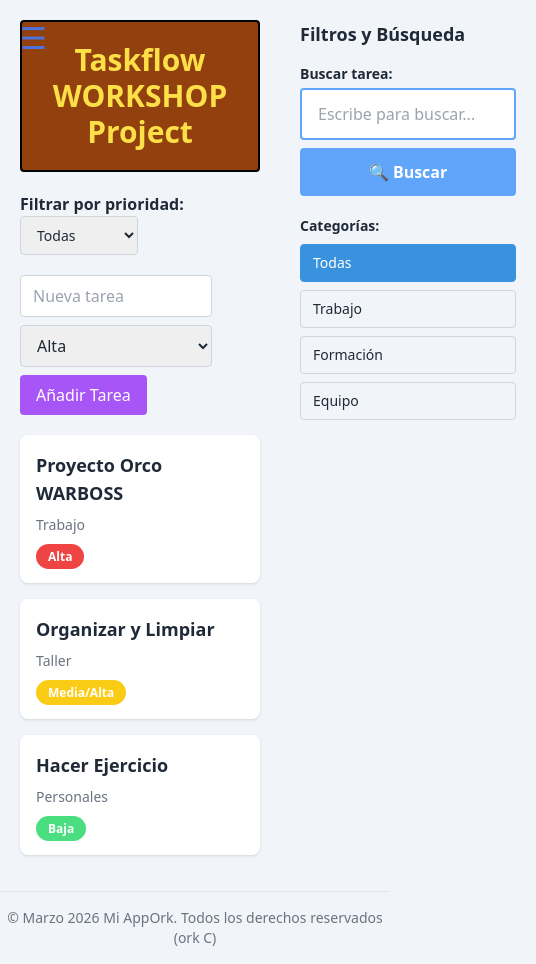
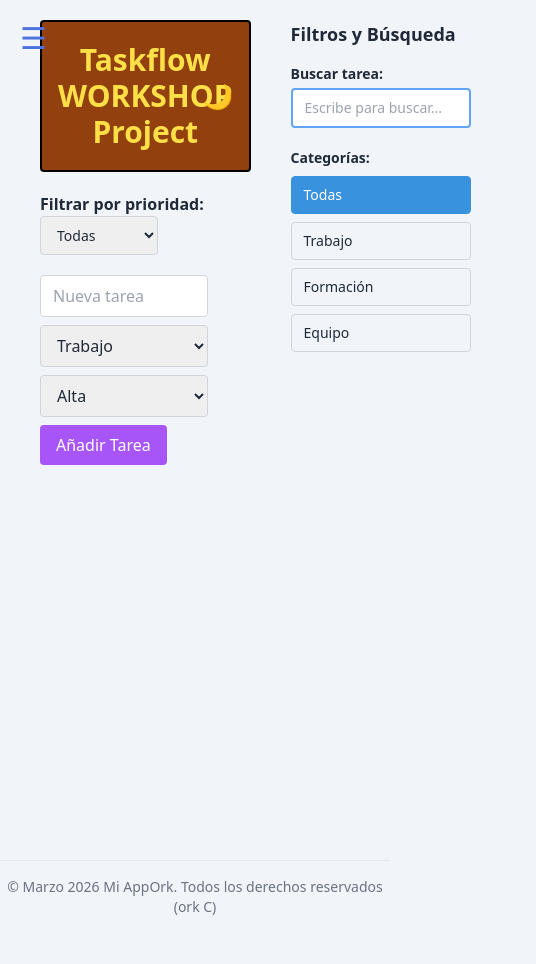
Before and after one commit to JOSU0131/taskflow2, a plain HTML site: page index.html in a window 390 px wide. Shown: the whole page, 536 px wide, since content can reach past the window. After the commit the page ends 933 px from the top, so only its background shows below. Drawn offline with nearby package versions, Linux system fonts and the light colour scheme.

Commit message:
fix: sync index.html IDs with Script2.js, add dark mode toggle

```diff
--- a/index.html
+++ b/index.html
@@ -12,7 +12,6 @@
           colors: {
             sidebar: '#4E73DF',
             sidebarDark: '#3A5BA0',
-            headerBg: '#8B4513',
           }
         }
       }
@@ -20,18 +19,39 @@
   </script>
   <style>
     /* Sidebar transition */
-    .sidebar { transition: width 0.5s; }
+    .sidebar { transition: width 0.5s; overflow: hidden; }
+    .sidebar.active { width: 200px !important; }
+    .task { transition: transform 0.3s ease; }
     .task:hover { transform: scale(1.05); }
-    .task { transition: transform 0.3s ease; }
-    .filter-btn.active { background-color: #3892dd; color: white; border-color: #3892dd; }
+    .filter-btn.active { background-color: #3892dd !important; color: white !important; border-color: #3892dd !important; }
 
-    /* Dark mode overrides */
+    /* Dark mode */
     .dark-mode { background-color: #1a1a1a; color: #f1f1f1; }
-    .dark-mode header { background-color: #333; color: #FFD700; }
+    .dark-mode header { background-color: #333 !important; color: #FFD700 !important; }
     .dark-mode .task { background-color: #111827; color: #e5e7eb; }
-    .dark-mode .add-task input,
-    .dark-mode .add-task select { background-color: #111827; color: #e5e7eb; border-color: #4b5563; }
-    .dark-mode .add-task button { background-color: #4f46e5; color: #e5e7eb; }
+    .dark-mode input, .dark-mode select {
+      background-color: #111827; color: #e5e7eb; border-color: #4b5563;
+    }
+
+    /* Task items rendered by JS */
+    .task-item {
+      display: flex; align-items: center; gap: 10px;
+      background: white; border-radius: 8px; padding: 12px 15px;
+      margin-bottom: 8px; box-shadow: 0 2px 5px rgba(0,0,0,0.1);
+      list-style: none;
+    }
+    .task-title { flex: 1; font-weight: 600; }
+    .task-category { font-size: 0.8em; color: #888; }
+    .task-badge { padding: 3px 10px; border-radius: 20px; color: white; font-size: 0.75em; font-weight: bold; }
+    .badge-high { background-color: #e74c3c; }
+    .badge-medium { background-color: #f1c40f; }
+    .badge-low { background-color: #2ecc71; }
+    .delete-btn {
+      background-color: #e74c3c; color: white; border: none;
+      border-radius: 50%; width: 25px; height: 25px;
+      cursor: pointer; font-weight: bold; opacity: 0.7;
+    }
+    .delete-btn:hover { opacity: 1; }
   </style>
 </head>
 
@@ -39,45 +59,50 @@
 
 <div class="flex flex-row min-h-screen relative">
 
-    <!-- ── MENU TOGGLE ─────────────────────────────── -->
+  <!-- ── MENU TOGGLE ───────────────────────────────── -->
   <div class="absolute top-5 left-5 cursor-pointer z-50" id="menuToggle">
-      <span class="text-3xl text-sidebar">&#9776;</span>
+    <span class="text-3xl" style="color:#4E73DF">&#9776;</span>
   </div>
 
-    <!-- ── SIDEBAR ─────────────────────────────────── -->
-    <nav class="sidebar w-0 overflow-hidden bg-sidebar text-white fixed top-0 left-0 h-full pt-5 shadow-md z-40" id="sidebar">
+  <!-- ── SIDEBAR ───────────────────────────────────── -->
+  <nav class="sidebar w-0 bg-blue-600 text-white fixed top-0 left-0 h-full pt-5 shadow-md z-40" id="sidebar">
     <button class="absolute top-2 right-2 text-3xl text-white bg-transparent border-none cursor-pointer" id="closeMenu">×</button>
-      <ul class="list-none p-0 mt-8">
-        <li class="py-4 px-3 text-center border-b border-sidebarDark hover:bg-sidebarDark">
+    <ul class="list-none p-0 mt-10">
+      <li class="py-4 px-3 text-center border-b border-blue-800 hover:bg-blue-800">
         <a href="#" class="no-underline text-white text-lg" onclick="showSection('taskSection')">📝 Tareas</a>
       </li>
-        <li class="py-4 px-3 text-center border-b border-sidebarDark hover:bg-sidebarDark">
+      <li class="py-4 px-3 text-center border-b border-blue-800 hover:bg-blue-800">
         <a href="#" class="no-underline text-white text-lg" onclick="showSection('calendarSection')">📅 Calendario</a>
       </li>
-        <li class="py-4 px-3 text-center border-b border-sidebarDark hover:bg-sidebarDark">
+      <li class="py-4 px-3 text-center border-b border-blue-800 hover:bg-blue-800">
         <a href="#" class="no-underline text-white text-lg" onclick="showSection('notesSection')">🗒️ Notas</a>
       </li>
-        <li class="py-4 px-3 text-center border-b border-sidebarDark hover:bg-sidebarDark">
+      <li class="py-4 px-3 text-center border-b border-blue-800 hover:bg-blue-800">
         <a href="#" class="no-underline text-white text-lg">⚙️ Configuración</a>
       </li>
     </ul>
   </nav>
 
-    <!-- ── MAIN CONTENT ────────────────────────────── -->
-    <div class="ml-0 md:ml-56 p-5 w-full transition-all duration-300" id="mainContent">
+  <!-- ── MAIN CONTENT ──────────────────────────────── -->
+  <div class="p-5 w-full" style="margin-left: 20px;" id="mainContent">
 
-      <!-- Header -->
-      <header class="bg-amber-800 text-yellow-300 text-center text-3xl font-bold py-5 px-4 border-2 border-black mb-5 rounded">
+    <!-- Header with dark mode toggle -->
+    <header class="bg-amber-800 text-yellow-300 text-center text-3xl font-bold py-5 px-4 border-2 border-black mb-5 rounded relative">
       Taskflow WORKSHOP Project
+      <!-- ✅ FIX 1: Dark mode button with correct id for Script2.js -->
+      <button id="darkModeToggle"
+        class="absolute right-4 top-1/2 -translate-y-1/2 text-2xl bg-transparent border-none cursor-pointer">
+        🌙
+      </button>
     </header>
 
     <main>
 
-        <!-- ── FILTER BY PRIORITY ──────────────────── -->
-        <section id="taskFilterSection" class="mb-5">
+      <!-- ── FILTER BY PRIORITY ────────────────────── -->
+      <section class="mb-5">
         <label for="taskFilter" class="font-bold mr-2">Filtrar por prioridad:</label>
         <select id="taskFilter" onchange="filterTasks()"
-            class="border border-gray-300 rounded px-3 py-2 text-sm focus:outline-none focus:border-blue-400">
+          class="border border-gray-300 rounded px-3 py-2 text-sm focus:outline-none">
           <option value="all">Todas</option>
           <option value="Alta">Alta</option>
           <option value="Media/Alta">Media/Alta</option>
@@ -85,53 +110,45 @@
         </select>
       </section>
 
-        <!-- ── TASK SECTION ────────────────────────── -->
+      <!-- ── TASK SECTION ──────────────────────────── -->
       <section id="taskSection">
 
-          <!-- Add task form (single, unified — BUG FIX: removed duplicate form) -->
-          <div class="add-task flex flex-col items-start mb-5 gap-2">
-            <input type="text" id="taskTitle" placeholder="Nueva tarea"
+        <!-- ✅ FIX 2: form id and input ids now match Script2.js exactly -->
+        <form id="taskForm" class="flex flex-col items-start mb-5 gap-2">
+          <input type="text" id="newTaskTitle" placeholder="Nueva tarea" required
             class="w-4/5 px-3 py-2 border border-gray-300 rounded focus:outline-none focus:border-blue-400" />
-            <select id="taskPriority"
+          <select id="newTaskCategory"
+            class="w-4/5 px-3 py-2 border border-gray-300 rounded focus:outline-none focus:border-blue-400">
+            <option value="Trabajo">Trabajo</option>
+            <option value="Formación">Formación</option>
+            <option value="Equipo">Equipo</option>
+            <option value="Personal">Personal</option>
+          </select>
+          <select id="newTaskPriority"
             class="w-4/5 px-3 py-2 border border-gray-300 rounded focus:outline-none focus:border-blue-400">
             <option value="Alta">Alta</option>
-              <option value="Media/Alta">Media/Alta</option>
+            <option value="Media">Media</option>
             <option value="Baja">Baja</option>
           </select>
-            <button onclick="addTask()"
+          <button type="submit"
             class="px-4 py-2 bg-purple-500 hover:bg-purple-600 text-white rounded cursor-pointer transition-colors duration-300">
             Añadir Tarea
           </button>
-          </div>
+        </form>
 
-          <!-- Task list (single id — BUG FIX: removed duplicate taskList ids) -->
-          <div class="task-list flex flex-wrap gap-4" id="taskList">
-            <div class="task bg-white rounded-lg p-4 w-60 shadow" data-priority="Alta">
-              <h3 class="text-lg font-semibold mb-2">Proyecto Orco WARBOSS</h3>
-              <p class="task-category text-sm text-gray-500 mb-2">Trabajo</p>
-              <span class="badge bg-red-500 text-white text-xs font-bold px-3 py-1 rounded-full">Alta</span>
-            </div>
-            <div class="task bg-white rounded-lg p-4 w-60 shadow" data-priority="Media/Alta">
-              <h3 class="text-lg font-semibold mb-2">Organizar y Limpiar</h3>
-              <p class="task-category text-sm text-gray-500 mb-2">Taller</p>
-              <span class="badge bg-yellow-400 text-white text-xs font-bold px-3 py-1 rounded-full">Media/Alta</span>
-            </div>
-            <div class="task bg-white rounded-lg p-4 w-60 shadow" data-priority="Baja">
-              <h3 class="text-lg font-semibold mb-2">Hacer Ejercicio</h3>
-              <p class="task-category text-sm text-gray-500 mb-2">Personales</p>
-              <span class="badge bg-green-400 text-white text-xs font-bold px-3 py-1 rounded-full">Baja</span>
-            </div>
-          </div>
+        <!-- ✅ FIX 3: single taskList id — JS renders tasks here as <li> elements -->
+        <ul id="taskList" class="p-0 m-0"></ul>
+
       </section>
 
-        <!-- ── CALENDAR ────────────────────────────── -->
-        <section id="calendarSection" class="hidden mt-5">
+      <!-- ── CALENDAR ──────────────────────────────── -->
+      <section id="calendarSection" style="display:none;" class="mt-5">
         <h2 class="text-xl font-bold mb-3">Calendario</h2>
         <div id="calendar"></div>
       </section>
 
-        <!-- ── NOTES ──────────────────────────────── -->
-        <section id="notesSection" class="hidden mt-5">
+      <!-- ── NOTES ────────────────────────────────── -->
+      <section id="notesSection" style="display:none;" class="mt-5">
         <h2 class="text-xl font-bold mb-3">Mis Notas</h2>
         <textarea id="notes" placeholder="Escribe tus notas aquí..."
           class="w-full h-48 p-4 border border-gray-300 rounded text-base resize-none focus:outline-none focus:border-blue-400"></textarea>
@@ -140,32 +157,28 @@
     </main>
   </div>
 
-    <!-- ── FILTERS & SEARCH PANEL ──────────────────── -->
-    <div class="p-5 w-64 shrink-0">
+  <!-- ── FILTERS & SEARCH PANEL ────────────────────── -->
+  <div class="p-5 shrink-0" style="width:220px;">
     <h3 class="text-lg font-bold mb-4">Filtros y Búsqueda</h3>
 
     <div class="mb-5">
       <label for="searchInput" class="block font-bold mb-1 text-sm">Buscar tarea:</label>
       <input type="text" id="searchInput" placeholder="Escribe para buscar..."
-          class="w-full px-4 py-3 text-base border-2 border-blue-400 rounded focus:outline-none focus:border-blue-600 transition-colors" />
-        <button id="searchButton"
-          class="mt-2 w-full px-4 py-3 bg-blue-400 hover:bg-blue-600 text-white rounded cursor-pointer transition-colors duration-300 text-base font-semibold">
-          🔍 Buscar
-        </button>
+        class="w-full px-3 py-2 text-sm border-2 border-blue-400 rounded focus:outline-none focus:border-blue-600" />
     </div>
 
     <div>
       <p class="font-bold mb-2 text-sm">Categorías:</p>
-        <ul class="category-filters list-none p-0 flex flex-col gap-2" id="categoryFilters">
-          <li><button class="filter-btn active w-full text-left border border-gray-300 rounded px-3 py-2 text-sm cursor-pointer transition-colors" data-category="Todas">Todas</button></li>
-          <li><button class="filter-btn w-full text-left border border-gray-300 rounded px-3 py-2 text-sm cursor-pointer transition-colors" data-category="Trabajo">Trabajo</button></li>
-          <li><button class="filter-btn w-full text-left border border-gray-300 rounded px-3 py-2 text-sm cursor-pointer transition-colors" data-category="Formación">Formación</button></li>
-          <li><button class="filter-btn w-full text-left border border-gray-300 rounded px-3 py-2 text-sm cursor-pointer transition-colors" data-category="Equipo">Equipo</button></li>
+      <ul class="list-none p-0 flex flex-col gap-2" id="categoryFilters">
+        <li><button class="filter-btn active w-full text-left border border-gray-300 rounded px-3 py-2 text-sm cursor-pointer" data-category="Todas">Todas</button></li>
+        <li><button class="filter-btn w-full text-left border border-gray-300 rounded px-3 py-2 text-sm cursor-pointer" data-category="Trabajo">Trabajo</button></li>
+        <li><button class="filter-btn w-full text-left border border-gray-300 rounded px-3 py-2 text-sm cursor-pointer" data-category="Formación">Formación</button></li>
+        <li><button class="filter-btn w-full text-left border border-gray-300 rounded px-3 py-2 text-sm cursor-pointer" data-category="Equipo">Equipo</button></li>
       </ul>
     </div>
   </div>
 
-  </div><!-- end .container -->
+</div>
 
 <script src="Script2.js"></script>
 
```
Lines whose indentation alone changed are shown as unchanged.
